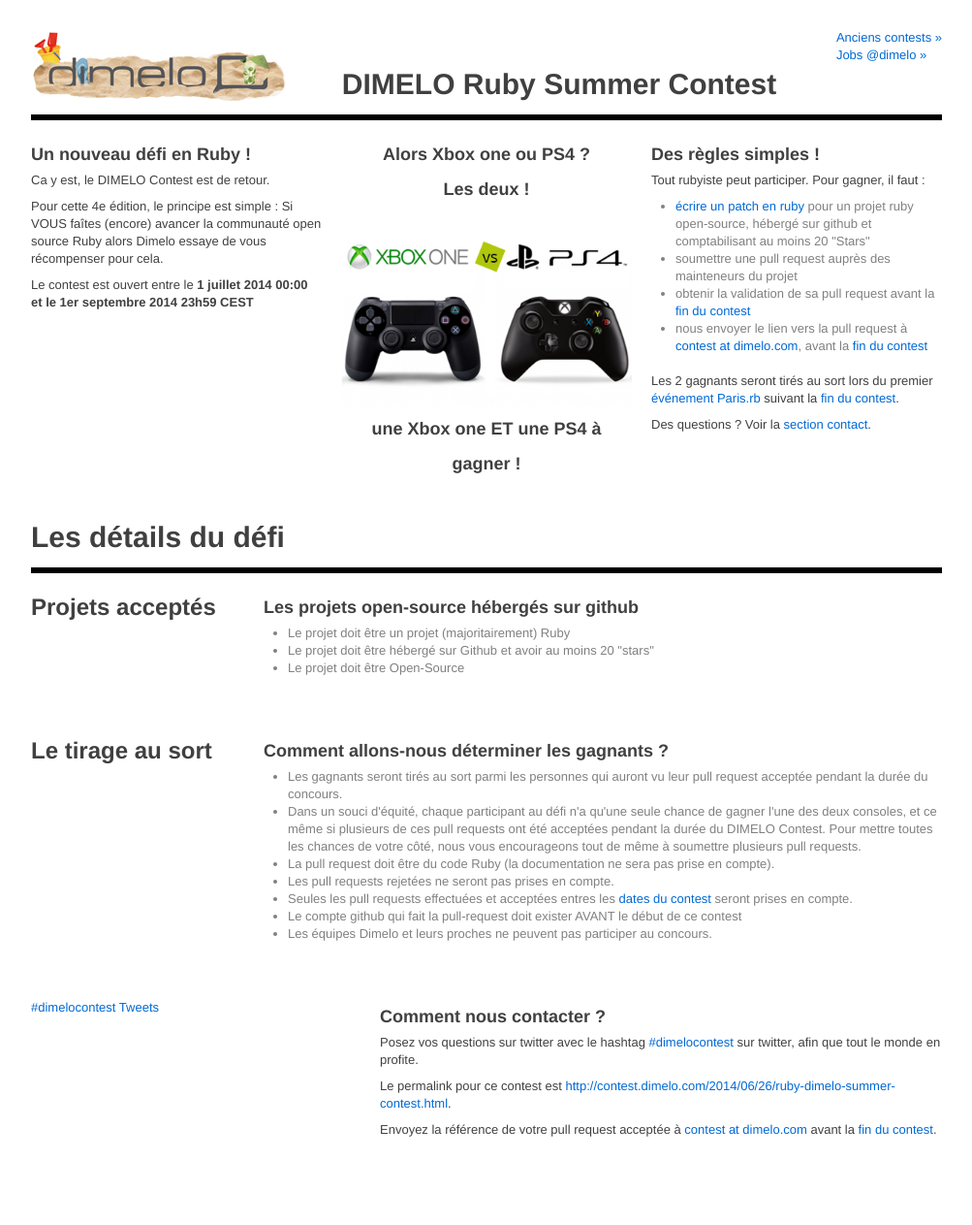
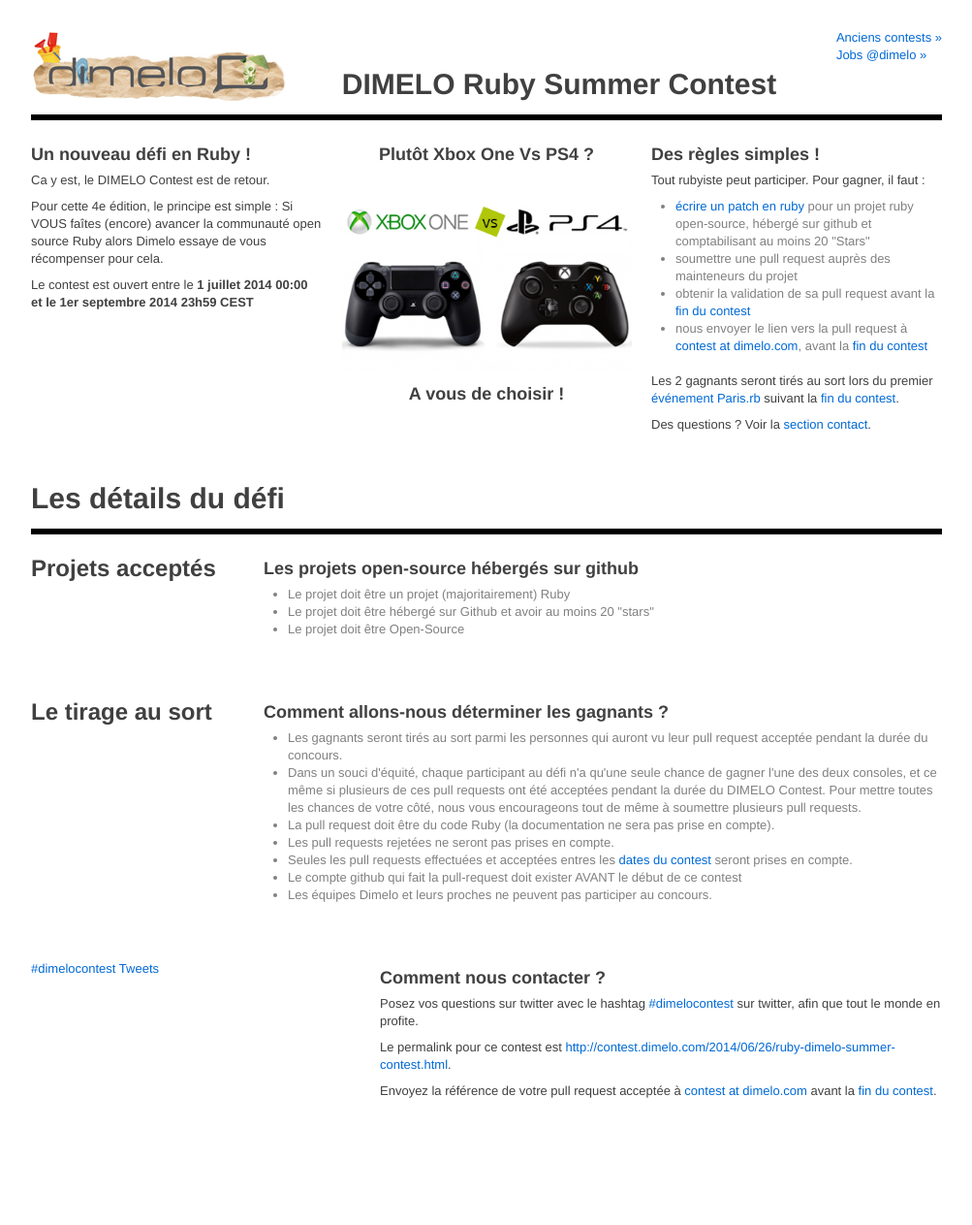
Before and after one commit to nel/nel.github.com, a Jekyll site: the page built from _posts/2014-06-26-ruby-dimelo-summer-contest.html, in a window 1280 px wide. Shown: the whole page at 97% size, without its empty margins (138-1141 px from the left). Built offline with Jekyll 4.4.1, drawn with Linux system fonts in a browser that asks for light colours; comment, search, counter and statistics services are not loaded; after the commit the page ends 1223 px from its top, so only the background shows below that.

Commit message:
fix: change layout

```diff
--- a/_posts/2014-06-26-ruby-dimelo-summer-contest.html
+++ b/_posts/2014-06-26-ruby-dimelo-summer-contest.html
@@ -14,9 +14,9 @@
       <p id="deadline">Le contest est ouvert entre le <strong>1 juillet 2014 00:00 et le 1er septembre 2014 23h59 CEST</strong></p>
     </div>
     <div class="span-one-third">
-      <h3 style="text-align:center">Alors Xbox one ou PS4 ?<br>Les deux !</h3>
+      <h3 style="text-align:center">Plutôt Xbox One Vs PS4 ?</h3>
       <img width="300px" src="/images/vs.jpg" />
-      <h3 style="text-align:center">une Xbox one ET une PS4 à gagner !</h3>
+      <h3 style="text-align:center">A vous de choisir !</h3>
     </div>
     <div class="span-one-third" id="rules">
       <h3>Des règles simples !</h3>
```
